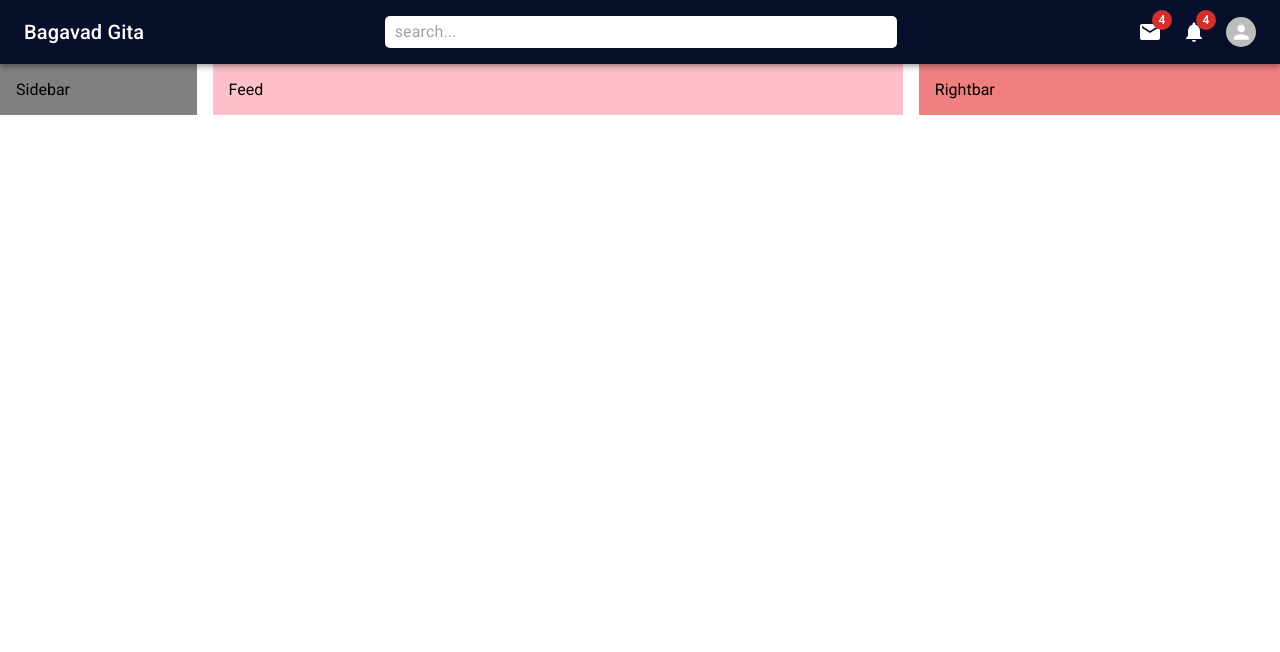
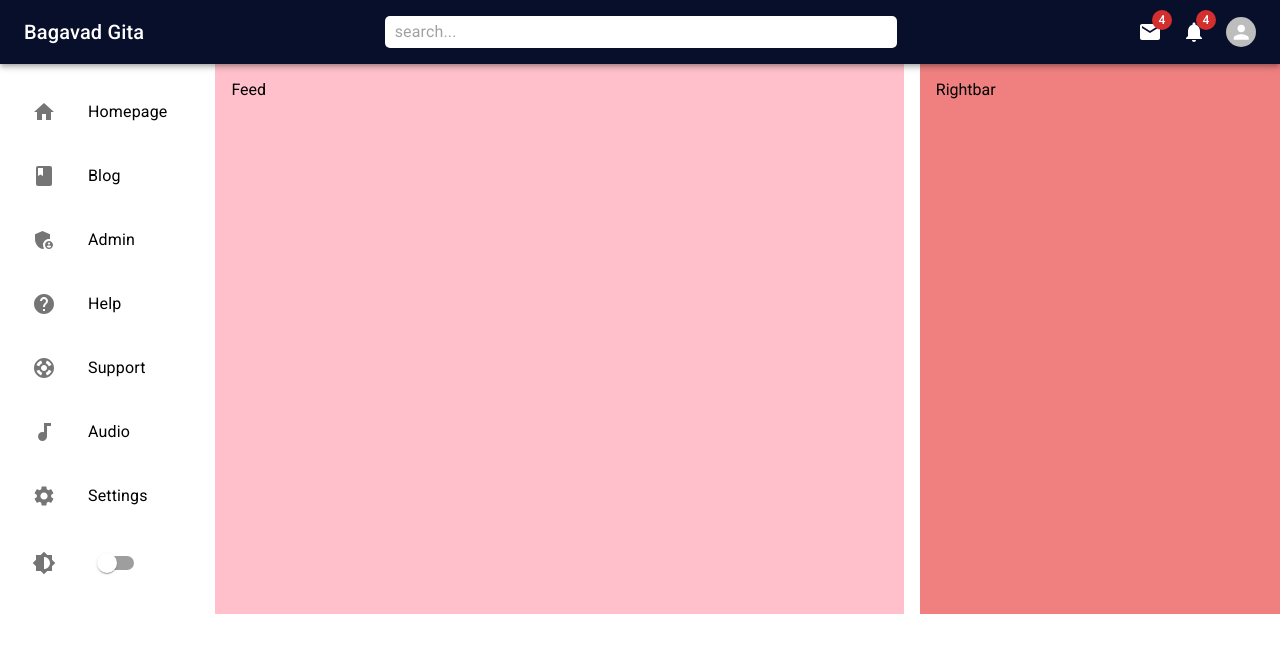
Before and after one commit to bjrfx/materialuitestapp02, a React (Create React App) app: page / in a window 1280 px wide. Shown: the top 652 px of the page. Built offline with nearby package versions, Linux system fonts and the light colour scheme.

Commit message:
Updated Sidebar ( Menu )
-Added some more menu items with icons.

```diff
--- a/src/components/Sidebar.jsx
+++ b/src/components/Sidebar.jsx
@@ -1,8 +1,105 @@
 import React from 'react'
-import { Box } from '@mui/material'
+import { Box, List, ListItem, ListItemButton, ListItemIcon, ListItemText } from '@mui/material'
+import HomeIcon from '@mui/icons-material/Home';
+import BookIcon from '@mui/icons-material/Book';
+import Admin from '@mui/icons-material/AdminPanelSettings';
+import HelpIcon from '@mui/icons-material/Help';
+import SupportIcon from '@mui/icons-material/Support';
+import AudiotrackIcon from '@mui/icons-material/Audiotrack';
+import SettingsIcon from '@mui/icons-material/Settings';
+import Switch from '@mui/material/Switch';
+import Night from '@mui/icons-material/Brightness6';
 const Sidebar = () => {
   return (
-    <Box bgcolor="grey" flex={1} p={2} sx={{ display: {xs: "none", sm: "block"}}}>Sidebar</Box>
+    <Box  flex={1} p={2} sx={{ display: {xs: "none", sm: "block"}}}>
+      <List>
+          <ListItem disablePadding>
+            <ListItemButton component="a" href='#home'>
+              <ListItemIcon>
+                <HomeIcon />
+              </ListItemIcon>
+              <ListItemText primary="Homepage" />
+            </ListItemButton>
+          </ListItem>
+        </List>
+
+        <List>
+          <ListItem disablePadding>
+            <ListItemButton component="a" href='#blog'>
+              <ListItemIcon>
+                <BookIcon />
+              </ListItemIcon>
+              <ListItemText primary="Blog" />
+            </ListItemButton>
+          </ListItem>
+        </List>
+
+        <List>
+          <ListItem disablePadding>
+            <ListItemButton component="a" href='#admin'>
+              <ListItemIcon>
+                <Admin />
+              </ListItemIcon>
+              <ListItemText primary="Admin" />
+            </ListItemButton>
+          </ListItem>
+        </List>
+
+        <List>
+          <ListItem disablePadding>
+            <ListItemButton component="a" href='#help'>
+              <ListItemIcon>
+                <HelpIcon />
+              </ListItemIcon>
+              <ListItemText primary="Help" />
+            </ListItemButton>
+          </ListItem>
+        </List>
+
+        <List>
+          <ListItem disablePadding>
+            <ListItemButton component="a" href='#support'>
+              <ListItemIcon>
+                <SupportIcon />
+              </ListItemIcon>
+              <ListItemText primary="Support" />
+            </ListItemButton>
+          </ListItem>
+        </List>
+
+        <List>
+          <ListItem disablePadding>
+            <ListItemButton component="a" href='#audio'>
+              <ListItemIcon>
+                <AudiotrackIcon />
+              </ListItemIcon>
+              <ListItemText primary="Audio" />
+            </ListItemButton>
+          </ListItem>
+        </List>
+
+        <List>
+          <ListItem disablePadding>
+            <ListItemButton component="a" href='#settings'>
+              <ListItemIcon>
+                <SettingsIcon />
+              </ListItemIcon>
+              <ListItemText primary="Settings" />
+            </ListItemButton>
+          </ListItem>
+        </List>
+
+        <List>
+          <ListItem disablePadding>
+            <ListItemButton component="a" href='#settings'>
+              <ListItemIcon>
+              <Night />
+              </ListItemIcon>
+              <Switch />
+            </ListItemButton>
+          </ListItem>
+        </List>
+    </Box>
   )
 }
 
```
